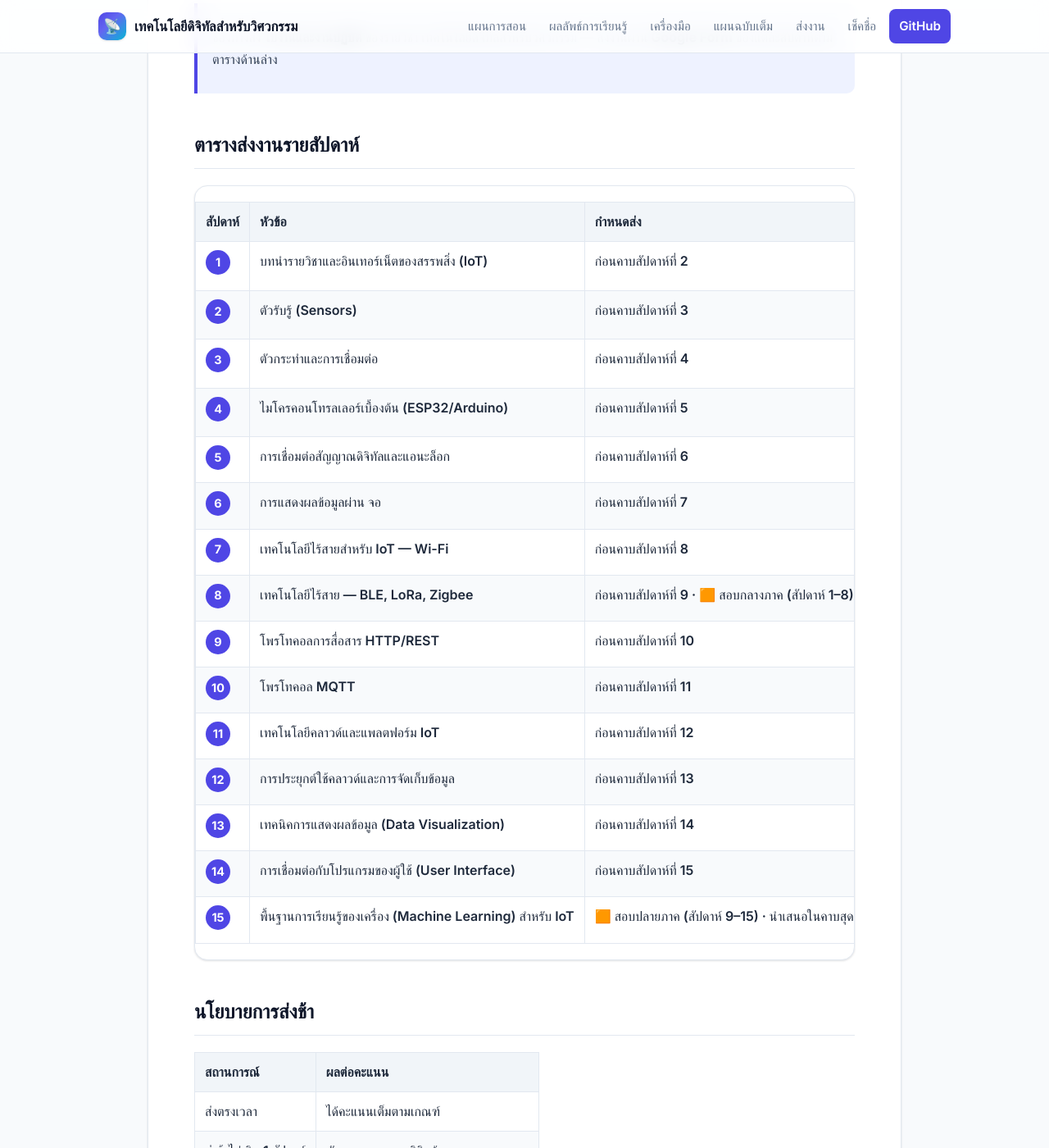
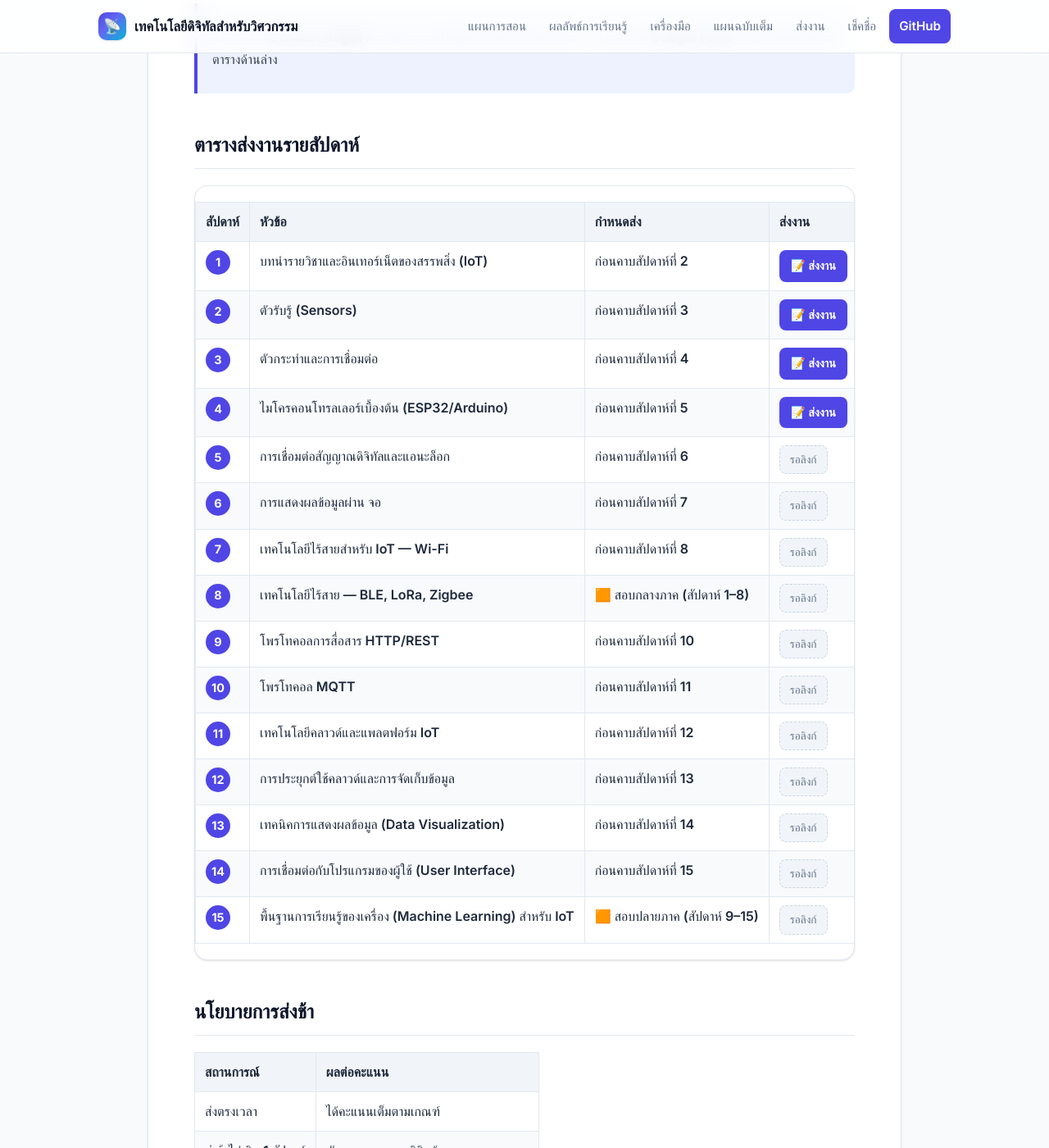
Before and after one commit to alfaXphoori/TechEngineering, a Jekyll site: the page built from submit-work.md, in a window 1280 px wide and 1400 px high, scrolled down 330 px. Shown: the whole window at 82% size. Built offline with Jekyll 4.4.1, drawn with Linux system fonts in a browser that asks for light colours; some web fonts are replaced.

Commit message:
Update submit-work.md

```diff
--- a/submit-work.md
+++ b/submit-work.md
@@ -46,7 +46,7 @@
   - n: 8
     topic: เทคโนโลยีไร้สาย — BLE, LoRa, Zigbee
     work: ใบงานที่ 8 — การใช้งาน BLE และการคำนวณเครือข่ายไร้สาย
-    due: ก่อนคาบสัปดาห์ที่ 9 · 🟧 สอบกลางภาค (สัปดาห์ 1–8)
+    due: 🟧 สอบกลางภาค (สัปดาห์ 1–8)
     form: "#"
   - n: 9
     topic: โพรโทคอลการสื่อสาร HTTP/REST
@@ -81,7 +81,7 @@
   - n: 15
     topic: พื้นฐานการเรียนรู้ของเครื่อง (Machine Learning) สำหรับ IoT
     work: ใบงานที่ 15 — การประยุกต์ใช้ TinyML และการนำเสนอโครงการย่อย
-    due: 🟧 สอบปลายภาค (สัปดาห์ 9–15) · นำเสนอในคาบสุดท้าย
+    due: 🟧 สอบปลายภาค (สัปดาห์ 9–15)
     form: "#"
 ---
 
```
